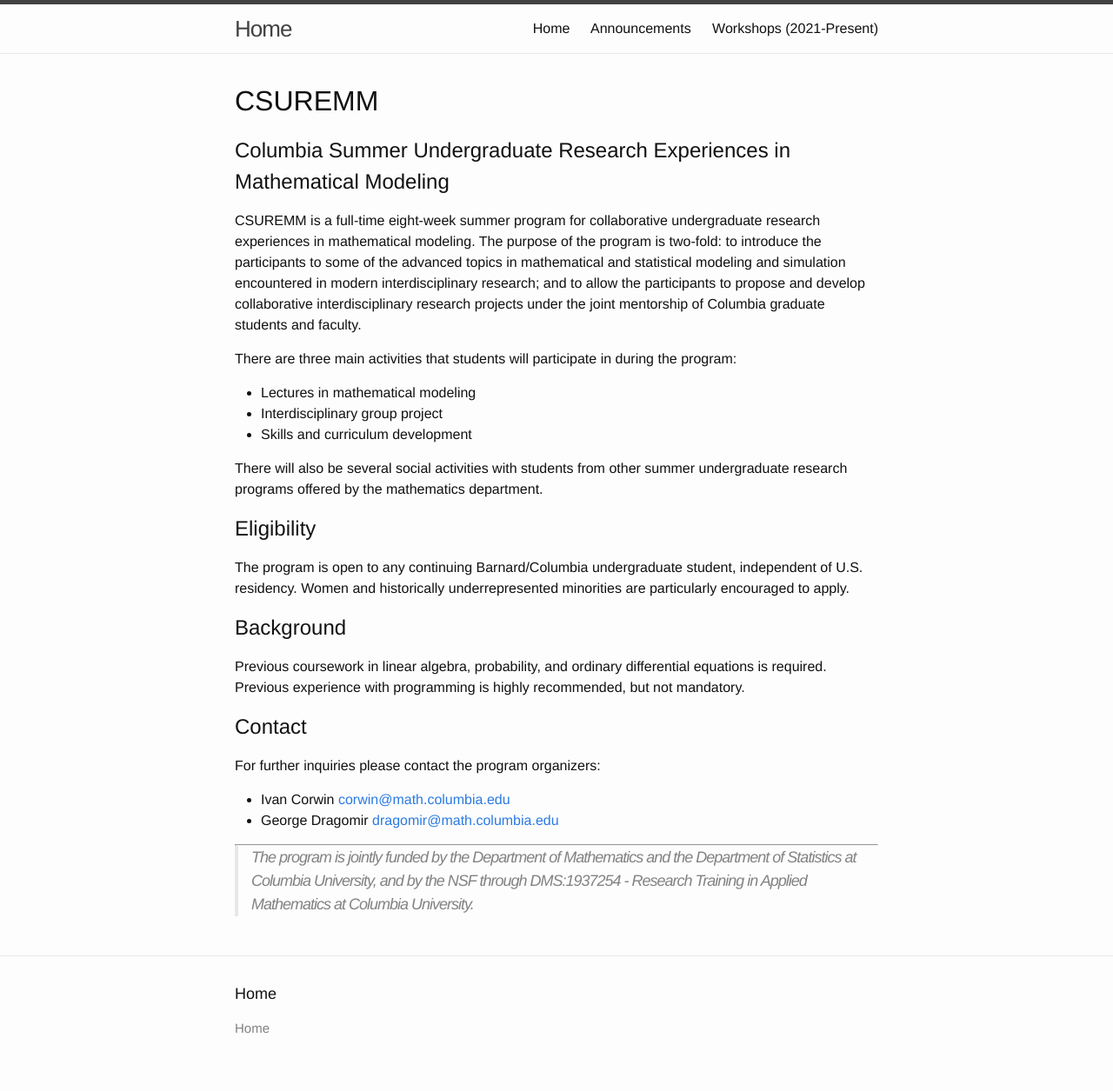
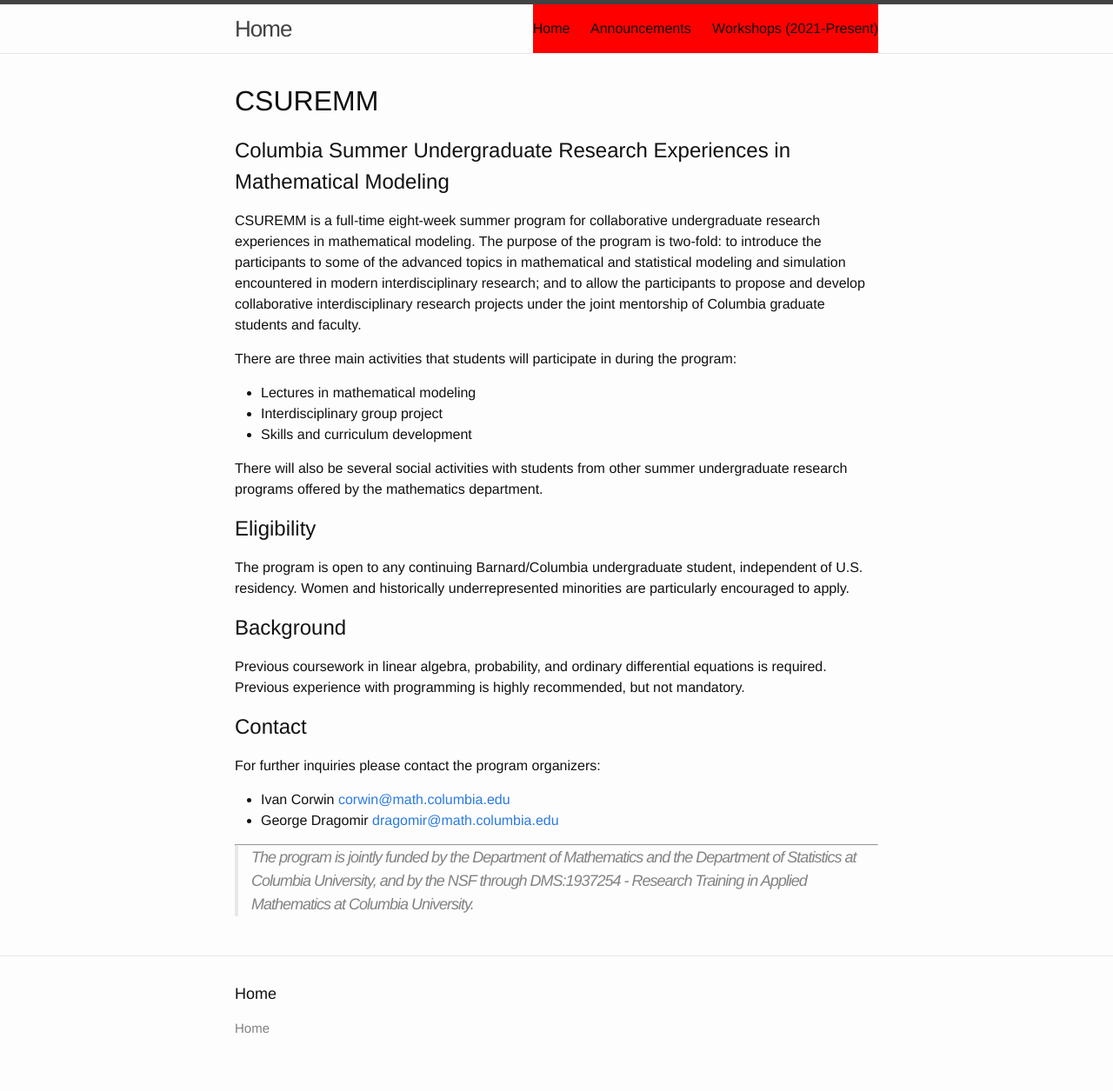
Before and after one commit to ColumbiaUndergradMathModeling/Home, a Jekyll site: the page built from index.html, in a window 1280 px wide. Shown: the whole page at 87% size. Built offline with Jekyll 4.4.1, drawn with Linux system fonts in a browser that asks for light colours.

Commit message:
Update header.html

```diff
--- a/_includes/header.html
+++ b/_includes/header.html
@@ -4,7 +4,7 @@
 
     <a class="site-title" href="{{ site.baseurl }}/">{{ site.title }}</a>
 
-    <nav class="site-nav">
+    <nav class="site-nav" style="background-color: red;">
       <a href="#" class="menu-icon">
         <svg viewBox="0 0 18 15">
           <path fill="#424242" d="M18,1.484c0,0.82-0.665,1.484-1.484,1.484H1.484C0.665,2.969,0,2.304,0,1.484l0,0C0,0.665,0.665,0,1.484,0 h15.031C17.335,0,18,0.665,18,1.484L18,1.484z"/>
```
